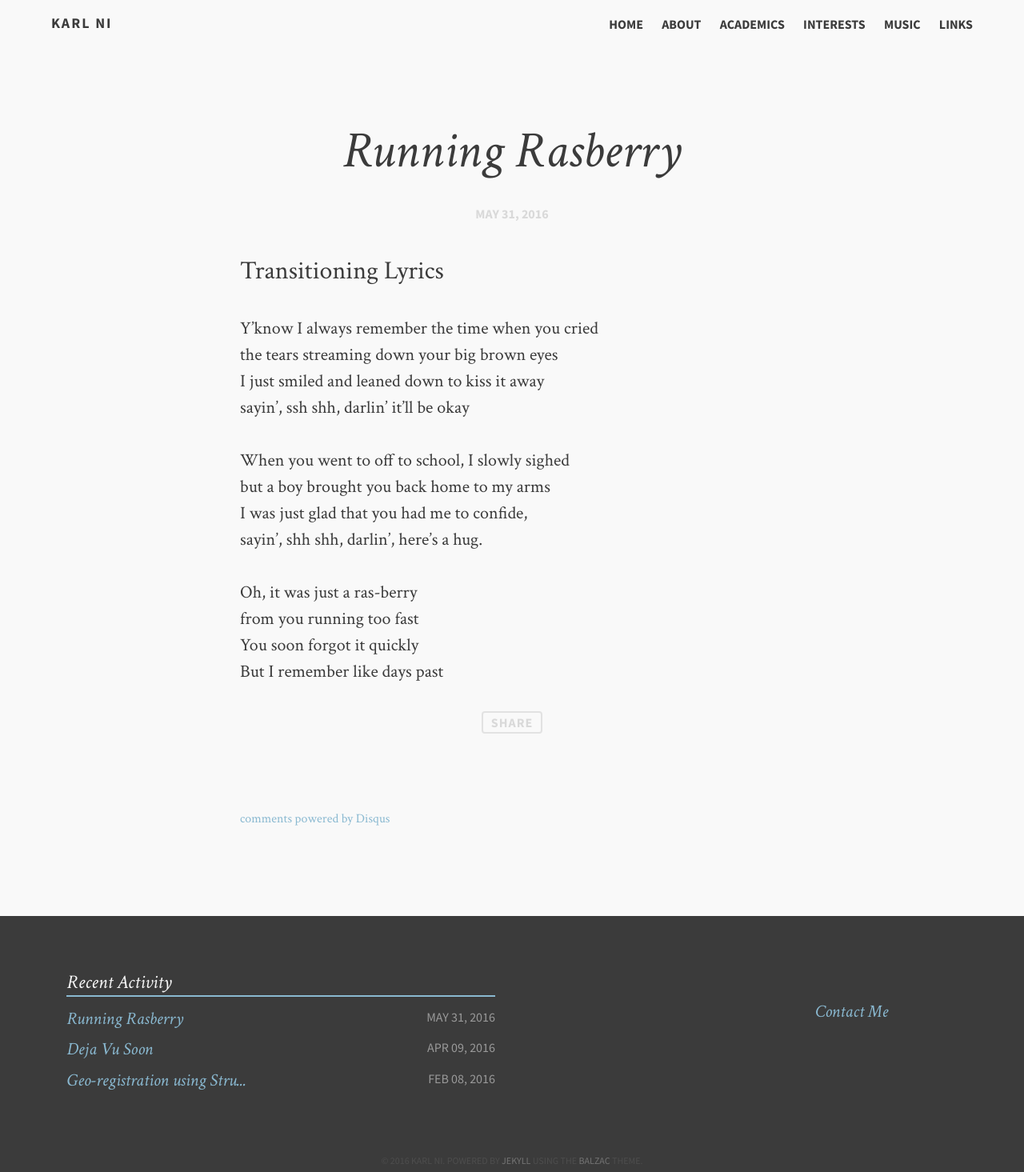
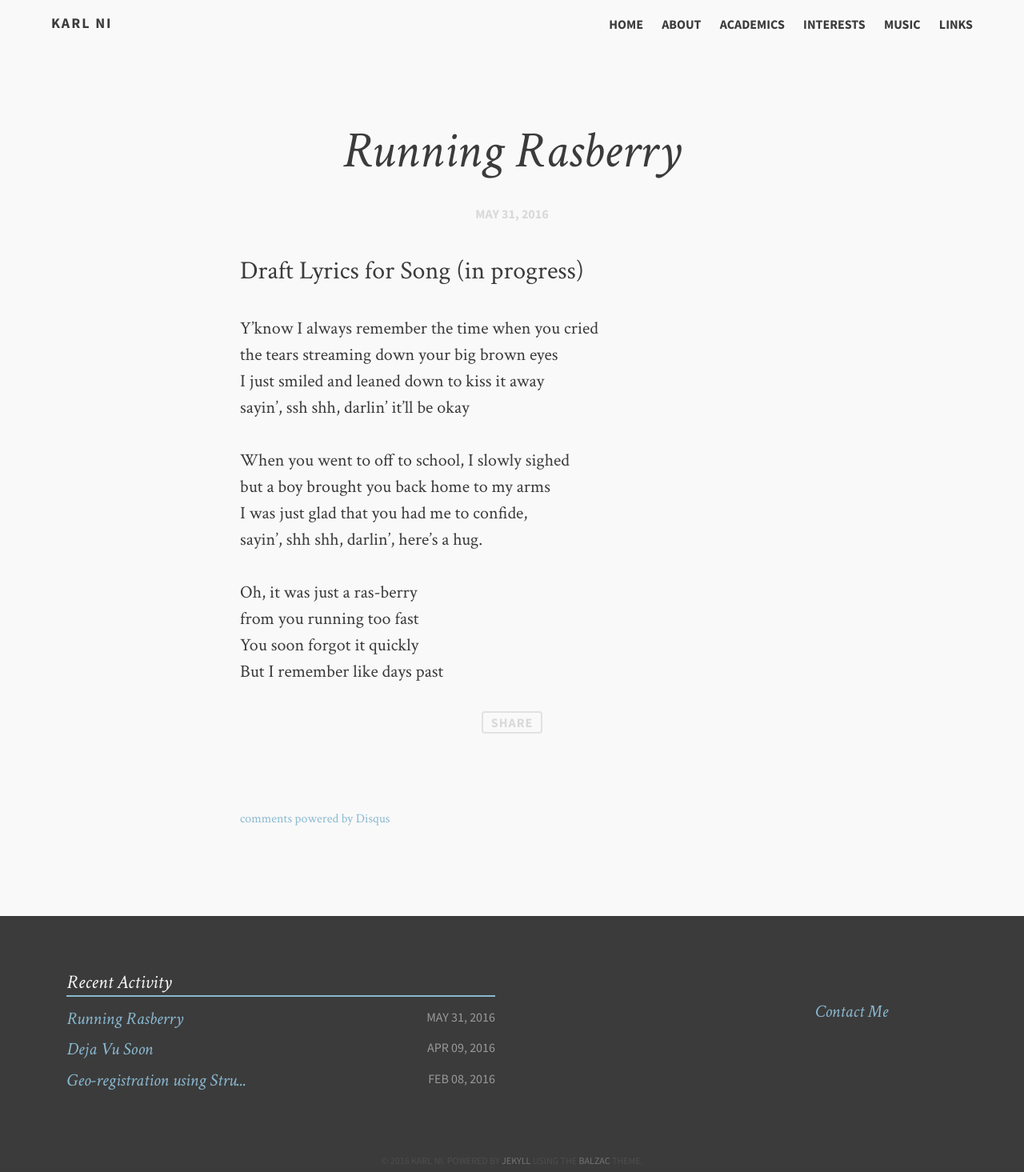
Before and after one commit to UCKarl/UCKarl.github.io, a Jekyll site: the page built from _posts/2016-05-31-Running_Rasberry.md, in a window 1280 px wide. Shown: the whole page at 80% size. Built offline with Jekyll 4.4.1, drawn with Linux system fonts in a browser that asks for light colours; comment, search, counter and statistics services are not loaded.

Commit message:
Update 2016-05-31-Running_Rasberry.md

```diff
--- a/_posts/2016-05-31-Running_Rasberry.md
+++ b/_posts/2016-05-31-Running_Rasberry.md
@@ -1,7 +1,7 @@
 ---
 layout: post-no-feature
 title: Running Rasberry
-description: "Transitioning Lyrics"
+description: "Draft Lyrics for Song (in progress)"
 categories: articles
 comments: true
 date: 2016-5-31
```
